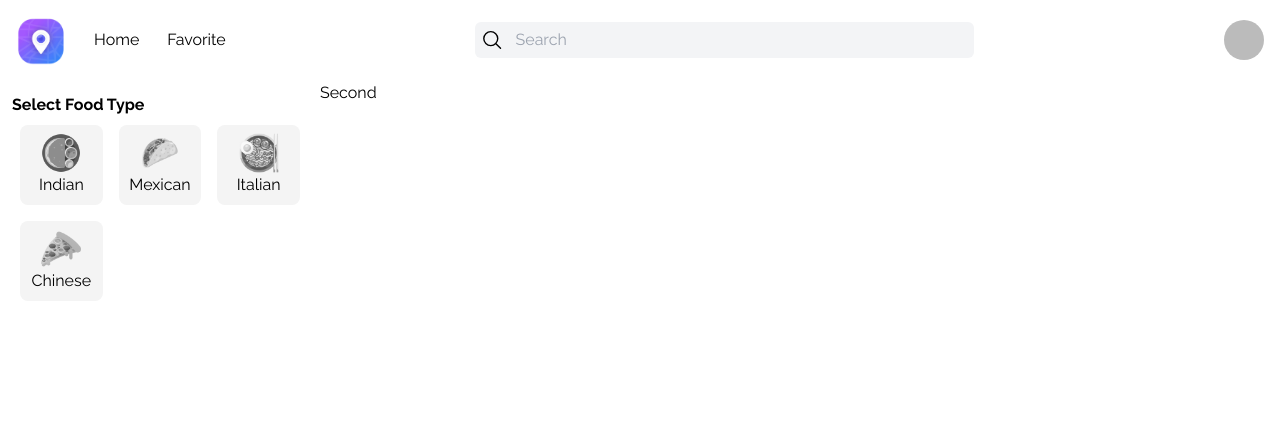
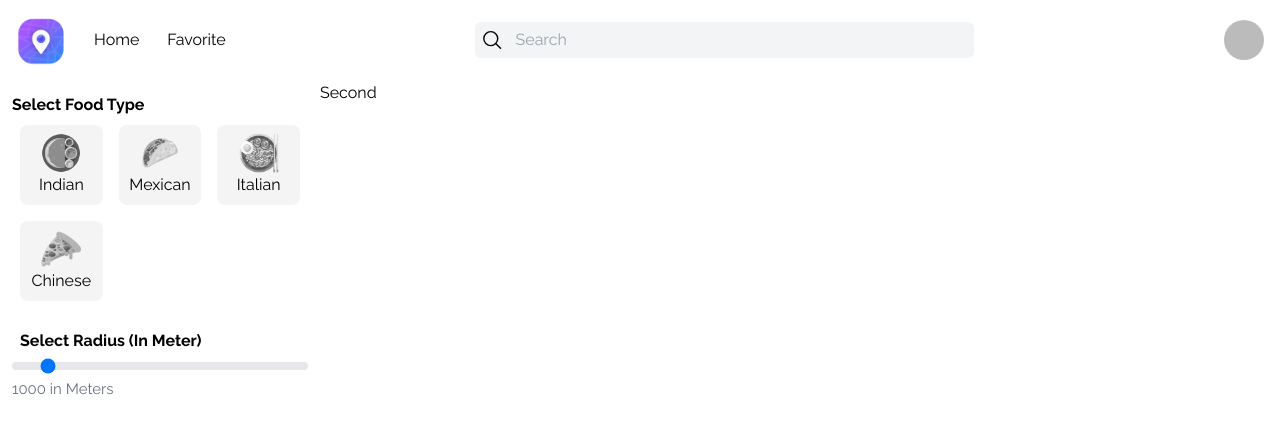
Before and after one commit to jtich40/next-google-restaurant, a Next.js app: page / in a window 1280 px wide. Shown: the top 434 px of the page. Built offline with nearby package versions, Linux system fonts and the light colour scheme; no server answers; sample sign-in values are in the browser's storage.

Commit message:
setup radius slider

```diff
--- a/app/page.js
+++ b/app/page.js
@@ -1,5 +1,6 @@
 "use client";
 import CategoryList from "@/components/Home/CategoryList";
+import RangeSelect from "@/components/Home/RangeSelect";
 import { signOut, useSession } from "next-auth/react";
 import Image from "next/image";
 import { useRouter } from "next/navigation";
@@ -15,9 +16,10 @@ export default function Home() {
     }
   }, [session]);
   return (
-    <div className="grid grid-cols-4 h-screen">
+    <div className="grid grid-cols-1 md:grid-cols-4 h-screen">
       <div className="p-3">
         <CategoryList />
+        <RangeSelect />
       </div>
       <div className=" col-span-3">Second</div>
     </div>
--- a/components/Home/CategoryList.js
+++ b/components/Home/CategoryList.js
@@ -8,7 +8,7 @@ function CategoryList() {
   return (
     <div>
       <h2 className="font-bold">Select Food Type</h2>
-      <div className="grid grid-cols-1 md:grid-cols 2 lg:grid-cols-3">
+      <div className="grid grid-cols-2 md:grid-cols 2 lg:grid-cols-3">
         {categoryList.map((item, index) => (
           <div
             className={`
--- /dev/null
+++ b/components/Home/RangeSelect.js
@@ -0,0 +1,24 @@
+import React, { useState } from "react";
+
+function RangeSelect() {
+  const [radius, setRadius] = useState(10);
+  return (
+    <div className="mt-5">
+      <h2 className="font-bold px-2">Select Radius (In Meter)</h2>
+      <input
+        type="range"
+        className="w-full h-2 bg-gray-200 rounded-lg appearance-none cursor-pointer"
+        min="0"
+        max="100"
+        step="10"
+        onChange={(e) => setRadius(e.target.value)}
+        defaultValue={radius}
+      />
+      <label className="text-gray-500 text-[15px]">
+        {radius * 100} in Meters
+      </label>
+    </div>
+  );
+}
+
+export default RangeSelect;
```
